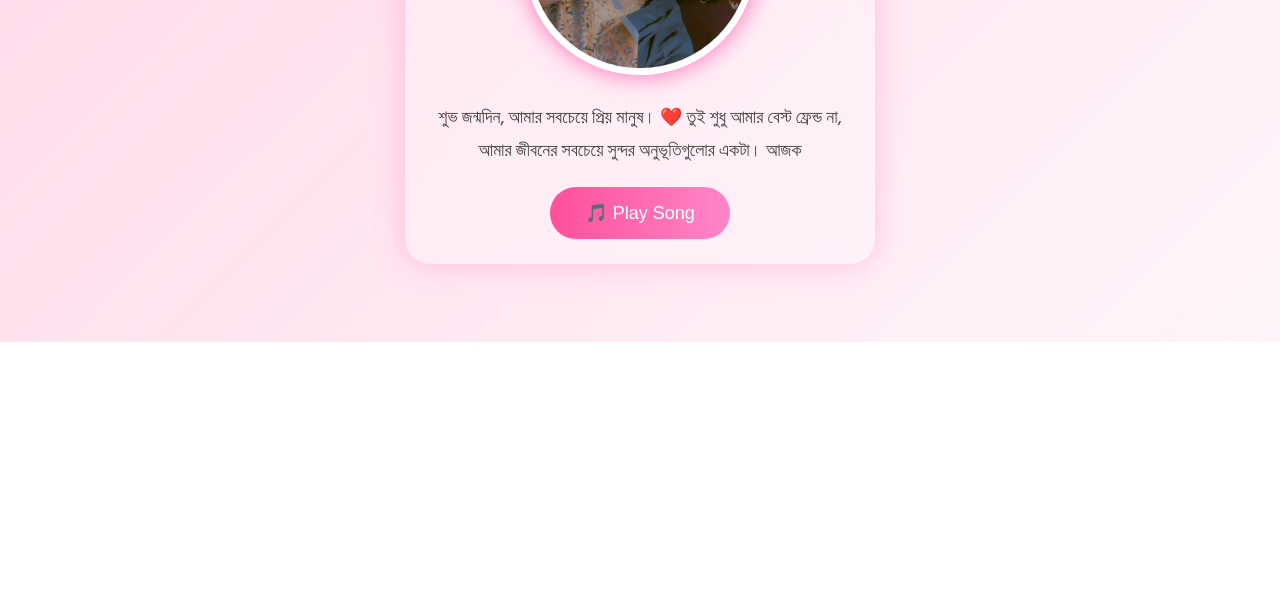
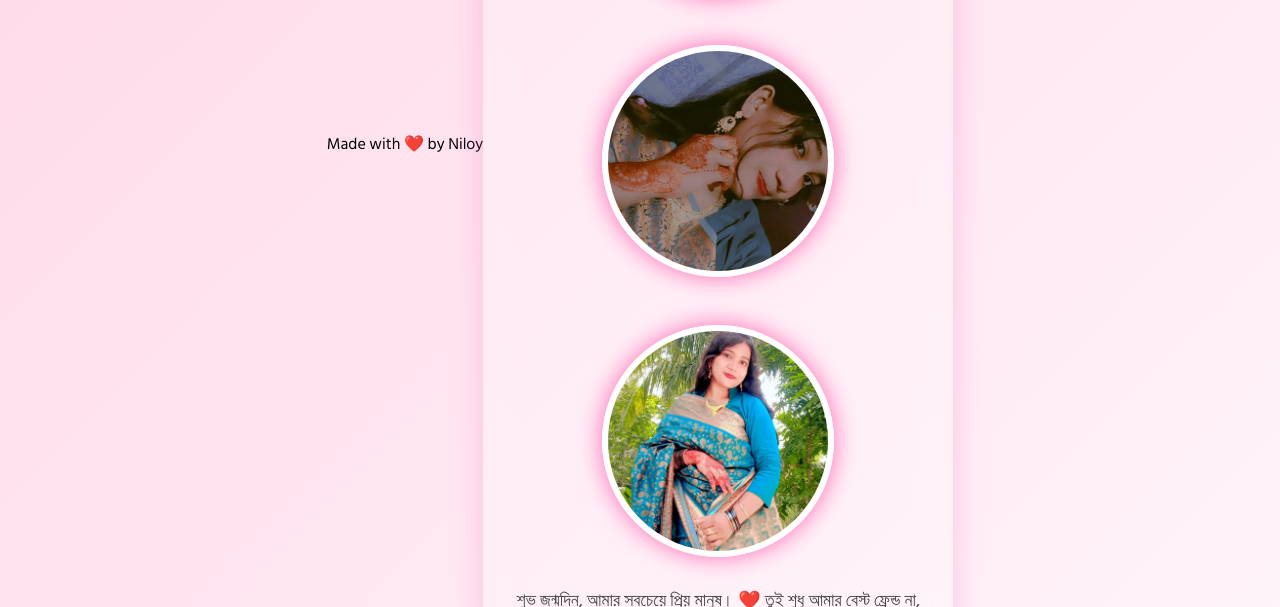
Before and after one commit to cokletboy/birthday, a plain HTML site: page index.html in a window 1280 px wide. Shown: the part 458-1065 px from the top of the page. Before the commit the page ends 800 px from the top, so only its background shows below. Drawn offline with Linux system fonts and the light colour scheme.

Commit message:
Update index.html

```diff
--- a/index.html
+++ b/index.html
@@ -14,7 +14,12 @@
 <body>
 
 <div class="overlay"></div>
+<div id="hearts"></div>
+<div id="petals"></div>
 
+<div class="made">
+    Made with ❤️ by Niloy
+</div>
 <div class="container">
 
 <h1>🎂 Happy Birthday 🎂</h1>
@@ -22,7 +27,10 @@
 <h2>আমার সবচেয়ে প্রিয় মানুষ ❤️</h2>
 
 <img src="photo1.jpg" class="photo">
-
+<div class="slider">
+    <img src="photo1.jpg" class="photo active">
+    <img src="photo2.jpg" class="photo">
+</div>
 <div class="message">
 
 <p>
```
